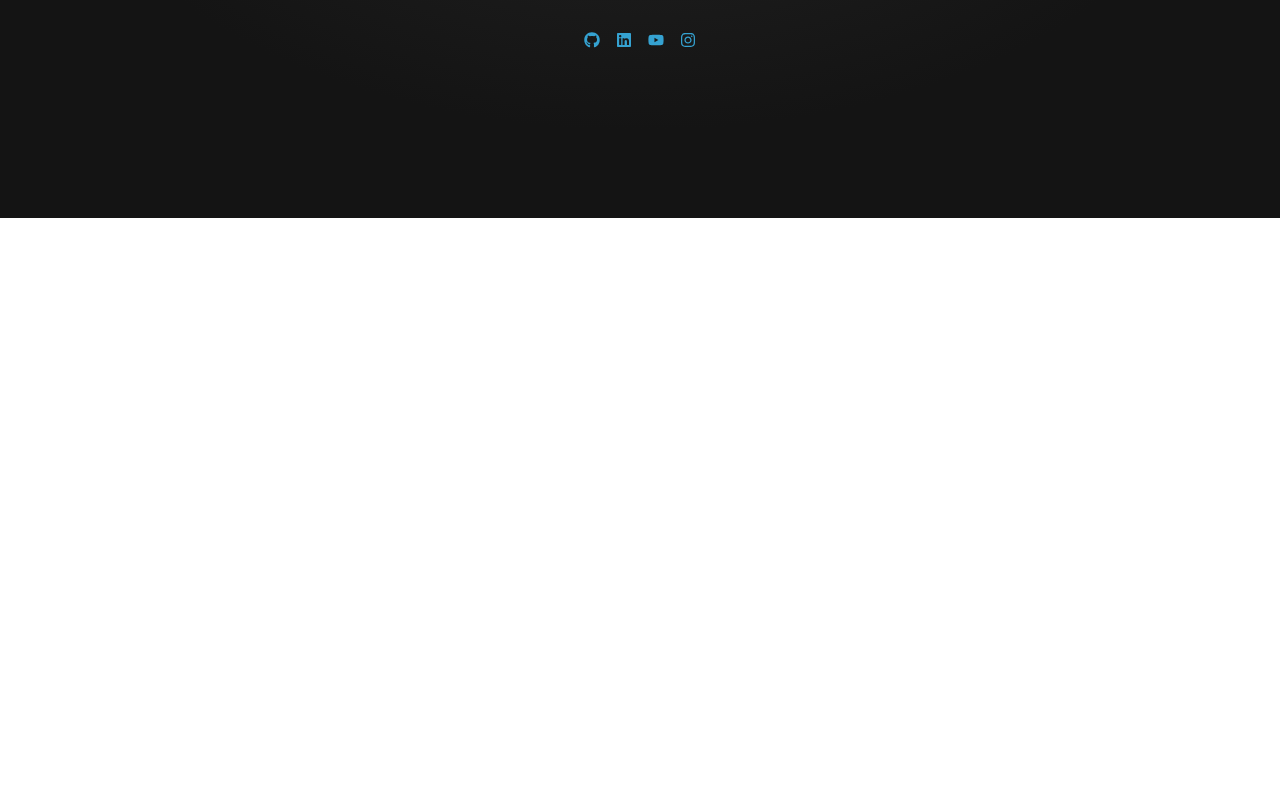
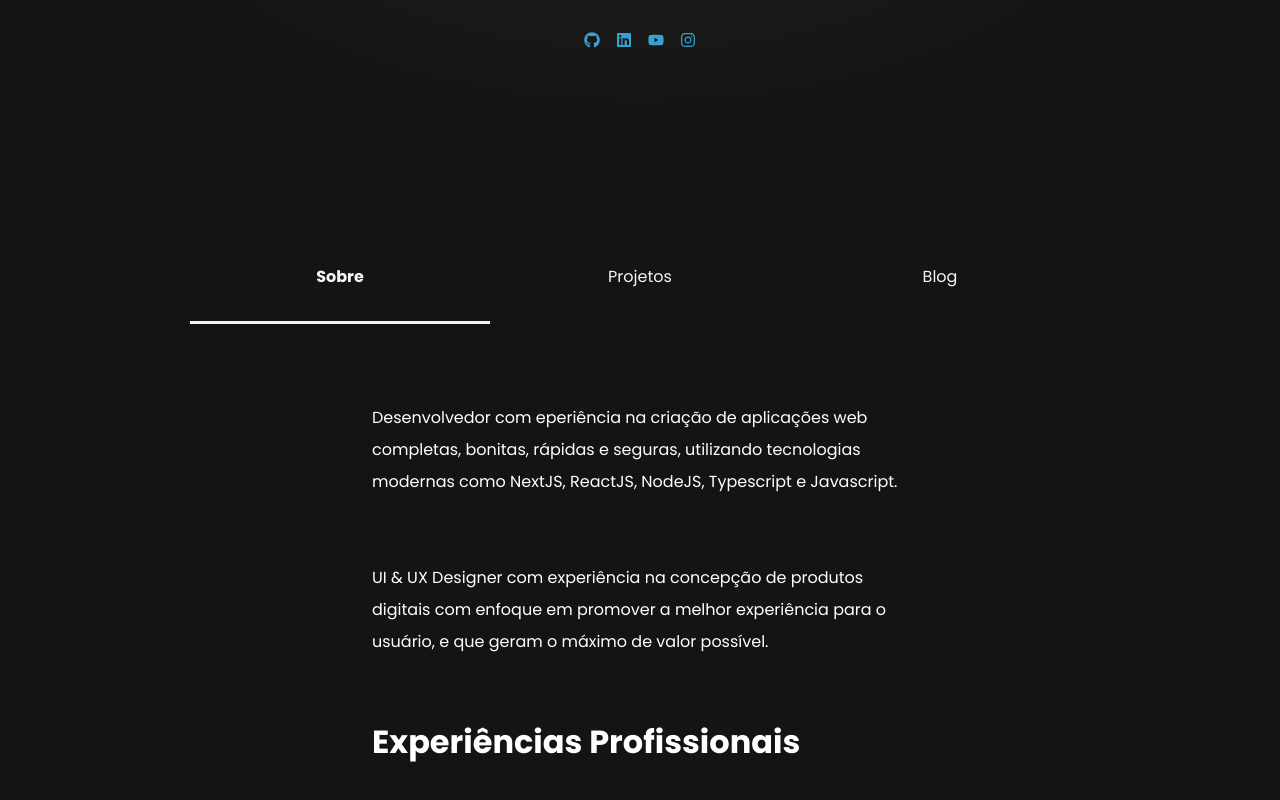
Before and after one commit to fischerafael/fischerafael-frontend, a Next.js app: page / in a window 1280 px wide. Shown: the part 582-1382 px from the top of the page. Before the commit the page ends 800 px from the top, so only its background shows below. Built offline with nearby package versions, Linux system fonts and the light colour scheme.

Commit message:
added pages

```diff
--- a/pages/index.tsx
+++ b/pages/index.tsx
@@ -1,52 +1,48 @@
-import { GetStaticProps } from 'next'
-import React, { useEffect, useState } from 'react'
+import React from 'react'
+import styled from 'styled-components'
 
-import Header from '../src/components/Header'
-import Main from '../src/components/Main'
+import { DefaultPageContainer } from '../src/components/DefautPageContainer'
+import Text from '../src/components/design-system/atoms/Text'
 
-const Home = (props) => {
-    const [data, setData] = useState(props.pt)
-    const [en, setEn] = useState(true)
+import ProfileSection from '../src/components/Templates/Profile'
 
-    useEffect(() => {
-        if (en === true) {
-            setData(props.en)
-            return
-        }
-        setData(props.pt)
-    }, [en])
-
+const home = () => {
     return (
         <>
-            <Header>
-                <li onClick={(e) => setEn((prevState) => !prevState)}>
-                    {en ? 'EN' : 'PT'}
-                </li>
-            </Header>
-            <Main name={data.personal.name} title={data.personal.title} />
+            <ProfileSection page="about" />
+            <DefaultPageContainer>
+                <AboutContent>
+                    <Text as="p" variant="Paragraph">
+                        Desenvolvedor com eperiência na criação de aplicações
+                        web completas, bonitas, rápidas e seguras, utilizando
+                        tecnologias modernas como NextJS, ReactJS, NodeJS,
+                        Typescript e Javascript.
+                    </Text>
+                    <Text as="p" variant="Paragraph">
+                        UI & UX Designer com experiência na concepção de
+                        produtos digitais com enfoque em promover a melhor
+                        experiência para o usuário, e que geram o máximo de
+                        valor possível.
+                    </Text>
+                    <Text as="h1" variant="SectionTitle">
+                        Experiências Profissionais
+                    </Text>
+                </AboutContent>
+            </DefaultPageContainer>
         </>
     )
 }
 
-export default Home
+export default home
 
-const userData = {
-    pt: {
-        personal: {
-            name: 'Rafael Fischer',
-            title: 'Desenvolvedor Frontend & UI / UX Designer'
-        }
-    },
-    en: {
-        personal: {
-            name: 'Rafael Fischer',
-            title: 'Frontend Developer & UI / UX Designer'
-        }
+export const AboutContent = styled.section`
+    width: 100%;
+    height: 100%;
+
+    max-width: ${(props) => props.theme.breakPoints.md};
+    padding: 2rem;
+
+    @media (max-width: 800px) {
+        max-width: 100%;
     }
-}
-
-export const getStaticProps: GetStaticProps = async () => {
-    return {
-        props: userData
-    }
-}
+`
--- /dev/null
+++ b/src/components/DefautPageContainer/index.ts
@@ -0,0 +1,9 @@
+import styled from 'styled-components'
+
+export const DefaultPageContainer = styled.section`
+    background: ${(props) => props.theme.color.darker};
+    min-height: 100vh;
+    display: flex;
+    align-items: flex-start;
+    justify-content: center;
+`
--- /dev/null
+++ b/src/components/NavSection/index.tsx
@@ -0,0 +1,38 @@
+import React from 'react'
+import styled from 'styled-components'
+
+const NavSection = ({ children }) => {
+    return (
+        <NavSectionStyle>
+            <nav>{children}</nav>
+        </NavSectionStyle>
+    )
+}
+
+export default NavSection
+
+export const NavSectionStyle = styled.section`
+    display: flex;
+    flex-direction: column;
+    align-items: center;
+    justify-content: center;
+    width: 100%;
+    height: 15vh;
+    background: ${(props) => props.theme.color.darker};
+
+    padding: 2rem;
+    z-index: 10;
+
+    list-style: none;
+
+    nav {
+        display: grid;
+        grid-template-columns: 1fr 1fr 1fr;
+        width: 100%;
+        max-width: ${(props) => props.theme.breakPoints.lg};
+    }
+
+    li {
+        text-align: center;
+    }
+`
--- /dev/null
+++ b/src/components/Templates/Profile/index.tsx
@@ -0,0 +1,65 @@
+import React from 'react'
+import styled, { css } from 'styled-components'
+import CustomLink from '../../design-system/molecules/CustomLink'
+import Header from '../../Header'
+import Main from '../../Main'
+import NavSection from '../../NavSection'
+
+interface Props {
+    page: 'blog' | 'projects' | 'about'
+}
+
+const ProfileSection = ({ page }: Props) => {
+    return (
+        <>
+            <Header>
+                <li>EN</li>
+            </Header>
+            <Main
+                name="Rafael Fischer"
+                title="Desenvolvedor Frontend & UI / UX Designer"
+            />
+            <NavSection>
+                <CustomLink href="/">
+                    <NavLink isActive={page === 'about' && true}>Sobre</NavLink>
+                </CustomLink>
+
+                <CustomLink href="/projects">
+                    <NavLink isActive={page === 'projects' && true}>
+                        Projetos
+                    </NavLink>
+                </CustomLink>
+                <CustomLink href="/blog">
+                    <NavLink isActive={page === 'blog' && true}>Blog</NavLink>
+                </CustomLink>
+            </NavSection>
+        </>
+    )
+}
+
+export default ProfileSection
+
+interface NavLinkProps {
+    isActive?: boolean
+}
+const NavLink = styled.li<NavLinkProps>`
+    text-align: center;
+    font-weight: normal;
+    padding: 2rem 0;
+    cursor: pointer;
+
+    color: ${(props) => props.theme.color.ligth};
+
+    transition: 1s;
+
+    &:hover {
+        background: ${(props) => props.theme.color.dark};
+    }
+
+    ${(props) =>
+        props.isActive &&
+        css`
+            font-weight: bold;
+            border-bottom: solid 0.2rem ${(props) => props.theme.color.light};
+        `}
+`
--- a/src/components/design-system/atoms/Text/index.tsx
+++ b/src/components/design-system/atoms/Text/index.tsx
@@ -4,7 +4,7 @@ import styled, { css } from 'styled-components'
 interface Props {
     children: ReactNode
     as: 'h1' | 'h2' | 'p'
-    variant: 'MainTitle' | 'SubTitle'
+    variant: 'MainTitle' | 'SubTitle' | 'SectionTitle' | 'Paragraph'
     [x: string]: any
 }
 
@@ -22,6 +22,8 @@ export const TextStyle = styled.span<Props>`
     padding: 0 2rem;
     ${(props) => props.variant === 'MainTitle' && MainTitle}
     ${(props) => props.variant === 'SubTitle' && SubTitle}
+    ${(props) => props.variant === 'SectionTitle' && SectionTitle}
+    ${(props) => props.variant === 'Paragraph' && Paragraph}
 `
 const MainTitle = css`
     font-weight: bold;
@@ -39,3 +41,21 @@ const SubTitle = css`
 
     text-align: center;
 `
+
+const SectionTitle = css`
+    font-weight: bold;
+    font-size: 2rem;
+    line-height: 125%;
+    padding: 2rem 0;
+
+    text-align: start;
+`
+
+const Paragraph = css`
+    font-weight: normal;
+    font-size: 1rem;
+    line-height: 200%;
+    padding: 2rem 0;
+
+    text-align: start;
+`
--- a/src/styles/theme/index.ts
+++ b/src/styles/theme/index.ts
@@ -11,20 +11,22 @@ export interface PropsTheme {
     breakPoints: {
         xl: string
         lg: string
+        md: string
     }
 }
 
 export const theme = {
     color: {
         darker: '#141414',
-        dark: '#333333',
+        dark: '#222222',
         primary: '#35A2D1',
         ligth: '#F3F6F8',
         ligther: '#fff'
     },
     breakPoints: {
         xl: '1024px',
-        lg: '900px'
+        lg: '900px',
+        md: '600px'
     }
 }
 
```
Also changed, not shown: pages/blog/index.tsx (added, +23 -0 lines), pages/projects/index.tsx (added, +23 -0 lines).
